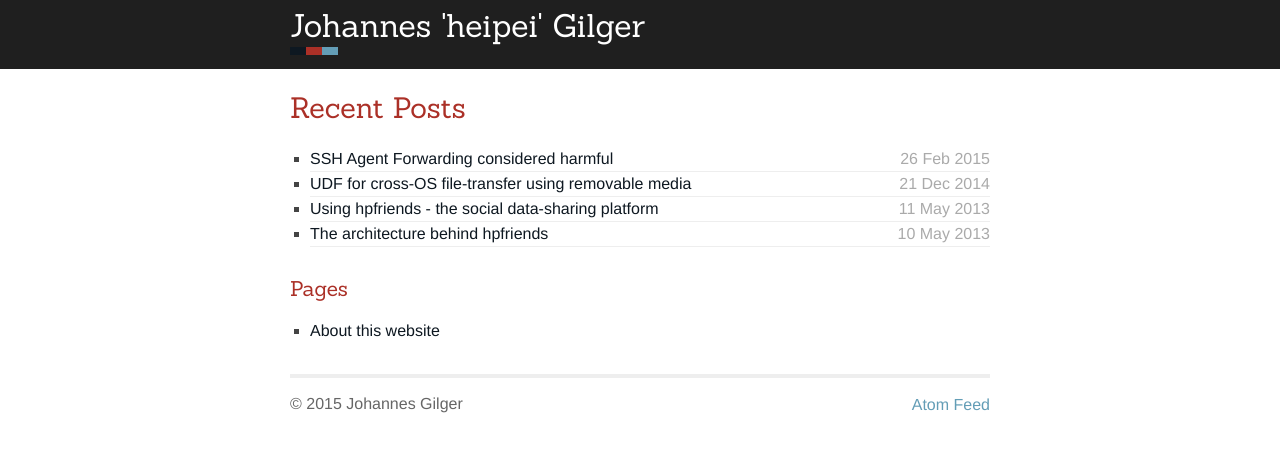
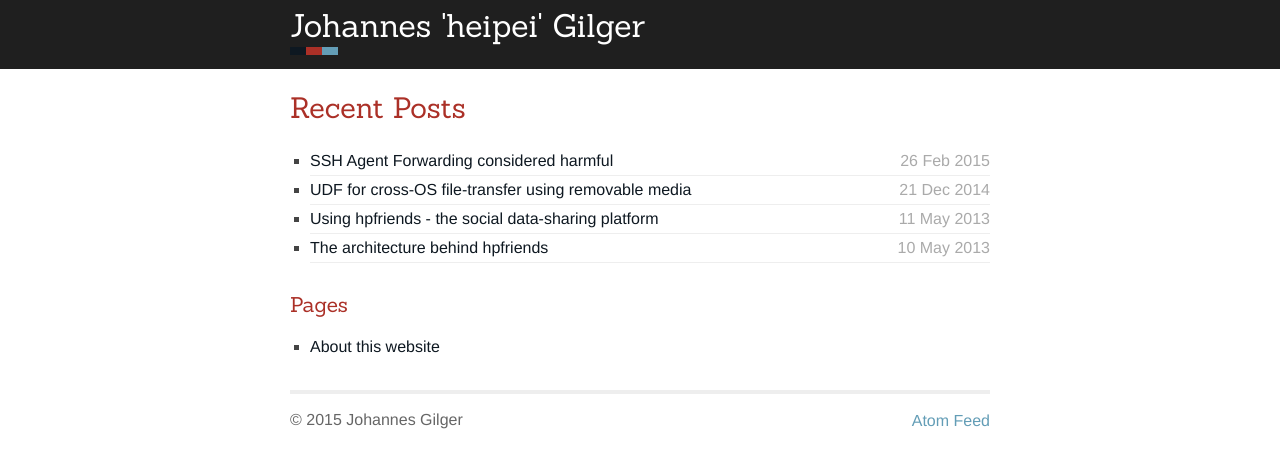
Before and after one commit to heipei/heipei.github.io, a Jekyll site: the page built from index.html, in a window 1280 px wide. Shown: the top 468 px of the page. Built offline with Jekyll 4.4.1, drawn with Linux system fonts in a browser that asks for light colours; nearby versions of some CDN libraries.

Commit message:
Post Username -> User, HTML indent

```diff
--- a/_layouts/default.html
+++ b/_layouts/default.html
@@ -3,7 +3,6 @@
     <head>
         <meta http-equiv="content-type" content="text/html; charset=utf-8" />
         <title>{{ page.title }}</title>
-    <meta name="viewport" content="width=device-width, initial-scale=1.0, maximum-scale=1">
         <meta name="author" content="Johannes Gilger" />
         <link rel="alternate" type="application/atom+xml" href="/atom.xml" title="Atom feed">
         <link rel="stylesheet" href="//maxcdn.bootstrapcdn.com/font-awesome/4.3.0/css/font-awesome.min.css">
@@ -17,7 +16,6 @@
 
             ga('create', 'UA-40830475-1', 'github.io');
             ga('send', 'pageview');
-
         </script>
     </head>
     <body>
@@ -30,9 +28,7 @@
             {{ content }}
             <div class="footer">
                 <div class="contact">
-				<p>
-					&copy; 2015 Johannes Gilger
-				</p>
+                    <p> &copy; 2015 Johannes Gilger </p>
                 </div>
                 <div class="rss">
                     <i class="icon-rss"></i> <a href="/atom.xml">Atom Feed</a>
--- a/_posts/2015-02-26-SSH-Agent-Forwarding-considered-harmful.markdown
+++ b/_posts/2015-02-26-SSH-Agent-Forwarding-considered-harmful.markdown
@@ -69,11 +69,11 @@
 
 {% highlight bash %}
 Host hosta
-	Username userfoo
+	User userfoo
 	Hostname 123.123.123.123
 
 Host hostb
-	Username userbar
+	User userbar
 	Hostname 192.168.1.1
 	Port 2222
 	ProxyCommand ssh -q -W %h:%p hosta
--- a/css/screen.css
+++ b/css/screen.css
@@ -157,7 +157,7 @@
 }
 
 ul.posts li {
-    line-height: 1.5em;
+    line-height: 1.75em;
     border-bottom: 1px solid #eee;
 }
 
@@ -270,3 +270,15 @@
         display: none;
     }
 }
+
+@media screen and (max-device-width: 700px) {
+    .site {
+        width: auto;
+        max-width: 100%;
+        padding: 1em;
+    }
+
+    * {
+        font-size: 20px;
+    }
+}
```
Lines whose indentation alone changed are shown as unchanged.
